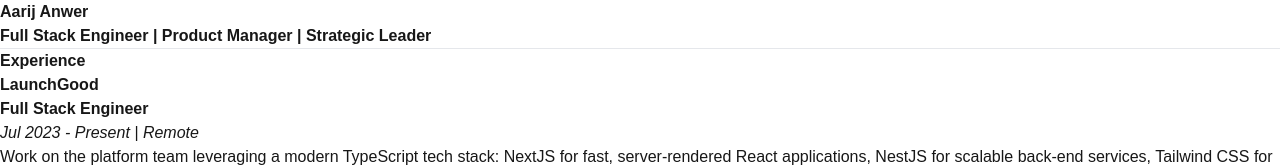
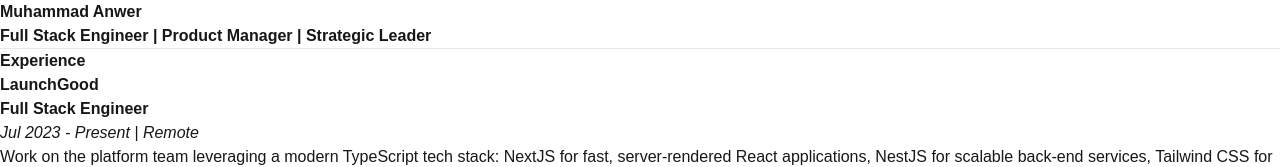
Before and after one commit to aarij-anwer/resume-manager, a Next.js app: page / in a window 1280 px wide. Shown: the top 167 px of the page. Built offline with nearby package versions, Linux system fonts and the light colour scheme.

Commit message:
fix window error

```diff
--- a/app/components/ResumeViewer.tsx
+++ b/app/components/ResumeViewer.tsx
@@ -3,7 +3,9 @@
 import React, { useState, useEffect } from 'react';
 import ReactMarkdown from 'react-markdown';
 import remarkGfm from 'remark-gfm';
-import jsPDF from 'jspdf';
+
+// Import jsPDF dynamically to avoid SSR issues
+import { jsPDF } from 'jspdf';
 
 const ResumeViewer: React.FC = () => {
   const [markdown, setMarkdown] = useState<string>('');
--- a/public/resume.md
+++ b/public/resume.md
@@ -1,4 +1,4 @@
-# **Aarij Anwer**
+# **Muhammad Anwer**
 **Full Stack Engineer | Product Manager | Strategic Leader**
 
 ---
```
